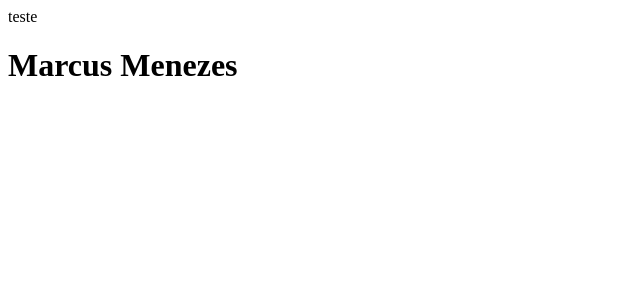
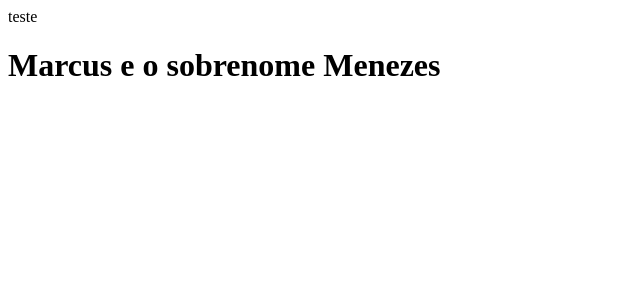
Before and after one commit to mvgmenezes/react-functions, a React (Create React App) app: page / in a window 1280 px wide. Shown: the top 300 px of the page, without its empty margins (0-640 px from the left). Built offline with nearby package versions, Linux system fonts and the light colour scheme.

Commit message:
Trabalhando com default props

```diff
--- a/src/App.js
+++ b/src/App.js
@@ -3,9 +3,8 @@ import Title from './title';
 
 class App extends React.Component {
 
-
   render(){
-      return <Title name="Marcus Menezes"/>;
+      return <Title name="Marcus" lastName="Menezes"/>;
   }
 
 }
--- a/src/title.js
+++ b/src/title.js
@@ -2,14 +2,19 @@ import React from 'react';
 
 class Title extends React.Component {
 
+    //passando uma propriedade que for padrao, caso não seja enviada a propriedade para a classe.
+    static defaultProps = {
+        name: 'Desconhecido',
+        lastName: 'Sem sobrenome'
+    }
 
-  render(){
-      return (
+    render(){
+        return (
         <div>
-          <div>teste</div>
-          <h1>{this.props.name}</h1>
+            <div>teste</div>
+            <h1>{this.props.name + ' e o sobrenome ' +  this.props.lastName}</h1>
         </div>);
-  }
+    }
 
 }
 
```
